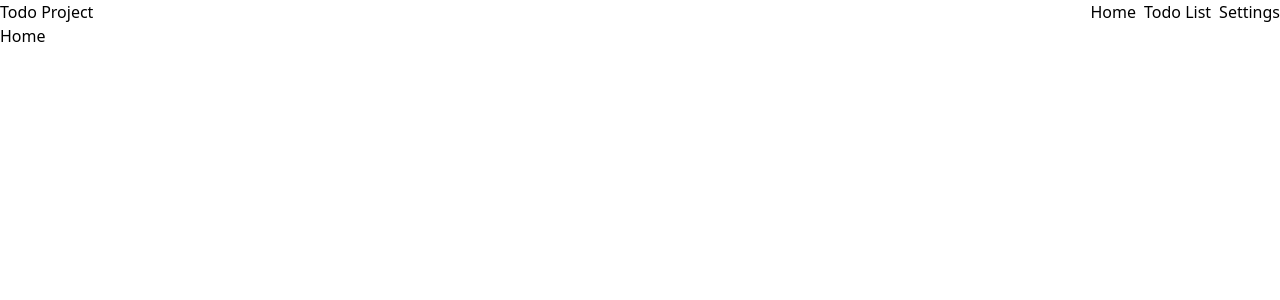
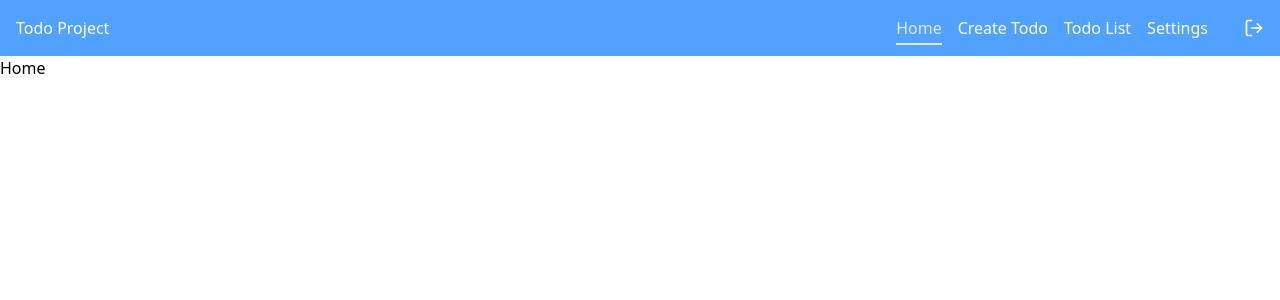
Before and after one commit to Cruzinshtern/todo-project-react-front, a React (Vite) app: page / in a window 1280 px wide. Shown: the top 300 px of the page. Built offline with nearby package versions, Linux system fonts and the light colour scheme.

Commit message:
improved navbar

```diff
--- a/package.json
+++ b/package.json
@@ -15,6 +15,7 @@
     "react": "^19.1.0",
     "react-dom": "^19.1.0",
     "react-hot-toast": "^2.5.2",
+    "react-icons": "^5.5.0",
     "react-router-dom": "^7.6.2"
   },
   "devDependencies": {
--- a/src/App.tsx
+++ b/src/App.tsx
@@ -2,6 +2,7 @@ import './App.css';
 import { Navigate, Route, Routes, useLocation } from 'react-router-dom';
 import HomePage from './pages/HomePage.tsx';
 import TodoListPage from './pages/TodoList.tsx';
+import TodoCreatePage from './pages/TodoCreate.tsx';
 import NotFoundPage from './pages/NotFoundPage.tsx';
 import Navbar from './features/Navbar.tsx';
 import SerttingsPage from './pages/SettingsPage.tsx';
@@ -20,6 +21,7 @@ function App() {
       <Routes>
         <Route path="/" element={<HomePage />} />
         <Route path="/list" element={<TodoListPage />} />
+        <Route path="/create" element={<TodoCreatePage />} />
         <Route path="/settings" element={<SerttingsPage />} />
         <Route path="/auth" element={<AuthPage />}>
           <Route path="login" element={<Login />} />
--- /dev/null
+++ b/src/constants/constants.ts
@@ -0,0 +1,25 @@
+import type { NavItem } from '../interfaces/navItem.interface';
+
+export const USER_TOKEN: string = 'token';
+export const NAV_ITEMS: NavItem[] = [
+  {
+    key: 'home',
+    value: 'Home',
+    link: '/',
+  },
+  {
+    key: 'todoCreate',
+    value: 'Create Todo',
+    link: '/create',
+  },
+  {
+    key: 'todoList',
+    value: 'Todo List',
+    link: '/list',
+  },
+  {
+    key: 'settings',
+    value: 'Settings',
+    link: '/settings',
+  },
+];
--- a/src/features/Navbar.tsx
+++ b/src/features/Navbar.tsx
@@ -1,26 +1,45 @@
-import { Link } from 'react-router-dom';
+import { Link, useLocation, useNavigate } from 'react-router-dom';
+import type { NavItem } from '../interfaces/navItem.interface';
+import { FiLogOut } from 'react-icons/fi';
+import LocalStorageService from '../services/localStorage.service';
+import { NAV_ITEMS, USER_TOKEN } from '../constants/constants';
 
 export default function Navbar() {
+  const navItems: NavItem[] = NAV_ITEMS;
+  const navigate = useNavigate();
+  const location = useLocation();
+
+  async function handleLogout() {
+    LocalStorageService.removeItem(USER_TOKEN);
+    await navigate('/auth/login');
+  }
+
   return (
-    <div className="flex w-full justify-between items-center">
+    <div className="flex w-full justify-between items-center bg-blue-400 p-4 text-white">
       <div>Todo Project</div>
       <nav>
-        <ul className="flex gap-2 list-none">
-          <li>
-            <Link to="/" className="no-underline">
-              Home
-            </Link>
-          </li>
-          <li>
-            <Link to="/list" className="no-underline">
-              Todo List
-            </Link>
-          </li>
-          <li>
-            <Link to="/settings" className="no-underline">
-              Settings
-            </Link>
-          </li>
+        <ul className="flex gap-4 items-center list-none">
+          {navItems.map((navItem: NavItem) => {
+            const isActive = location.pathname === navItem.link;
+            return (
+              <li key={navItem.key}>
+                <Link
+                  to={navItem.link}
+                  className={`
+                    no-underline hover:text-gray-200 transition-colors duration-200
+                    ${isActive ? 'border-b-2 border-gray-200 pb-1 text-gray-200' : 'text-white'}
+                  `}
+                >
+                  {navItem.value}
+                </Link>
+              </li>
+            );
+          })}
+          <FiLogOut
+            size={20}
+            className="cursor-pointer ml-5 hover:text-gray-200 text-white"
+            onClick={handleLogout}
+          />
         </ul>
       </nav>
     </div>
--- a/src/features/auth/Login.tsx
+++ b/src/features/auth/Login.tsx
@@ -6,6 +6,7 @@ import LocalStorageService from '../../services/localStorage.service';
 import ToastService from '../../services/toast.service';
 import { loginDefaultErrorMsg, loginSuccessMsg } from '../../messages/auth.message';
 import Button from '../../components/Button';
+import { USER_TOKEN } from '../../constants/constants';
 
 export default function Login() {
   const [email, setEmail] = useState('');
@@ -17,7 +18,7 @@ export default function Login() {
     try {
       const { token } = await AuthService.login({ email, password });
       if (token) {
-        LocalStorageService.setItem('token', token);
+        LocalStorageService.setItem(USER_TOKEN, token);
         await navigate('/');
         ToastService.success(loginSuccessMsg);
       } else {
--- /dev/null
+++ b/src/interfaces/navItem.interface.ts
@@ -0,0 +1,5 @@
+export interface NavItem {
+  key: string;
+  value: string;
+  link: string;
+}
--- /dev/null
+++ b/src/pages/TodoCreate.tsx
@@ -0,0 +1,3 @@
+export default function TodoCreatePage() {
+  return <div>TodoCreate</div>;
+}
--- a/src/services/localStorage.service.ts
+++ b/src/services/localStorage.service.ts
@@ -16,6 +16,14 @@ const LocalStorageService = {
   getItem(key: string): string | null {
     return localStorage.getItem(key);
   },
+
+  /**
+   * Removes an item from the local storage.
+   * @param key Name of the key
+   */
+  removeItem(key: string): void {
+    localStorage.removeItem(key);
+  },
 };
 
 export default LocalStorageService;
```
Also changed, not shown: 1 other file (tests, documents, lock files or other folders).
